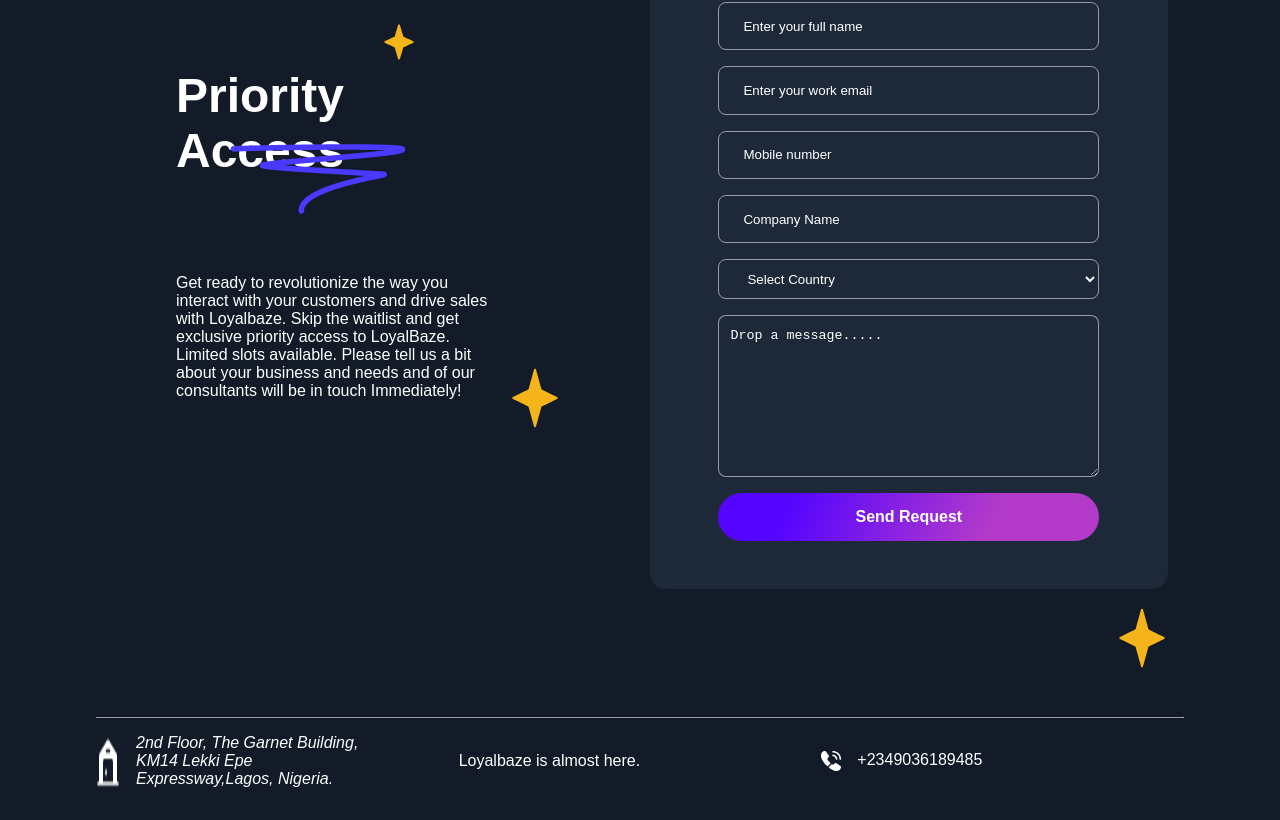
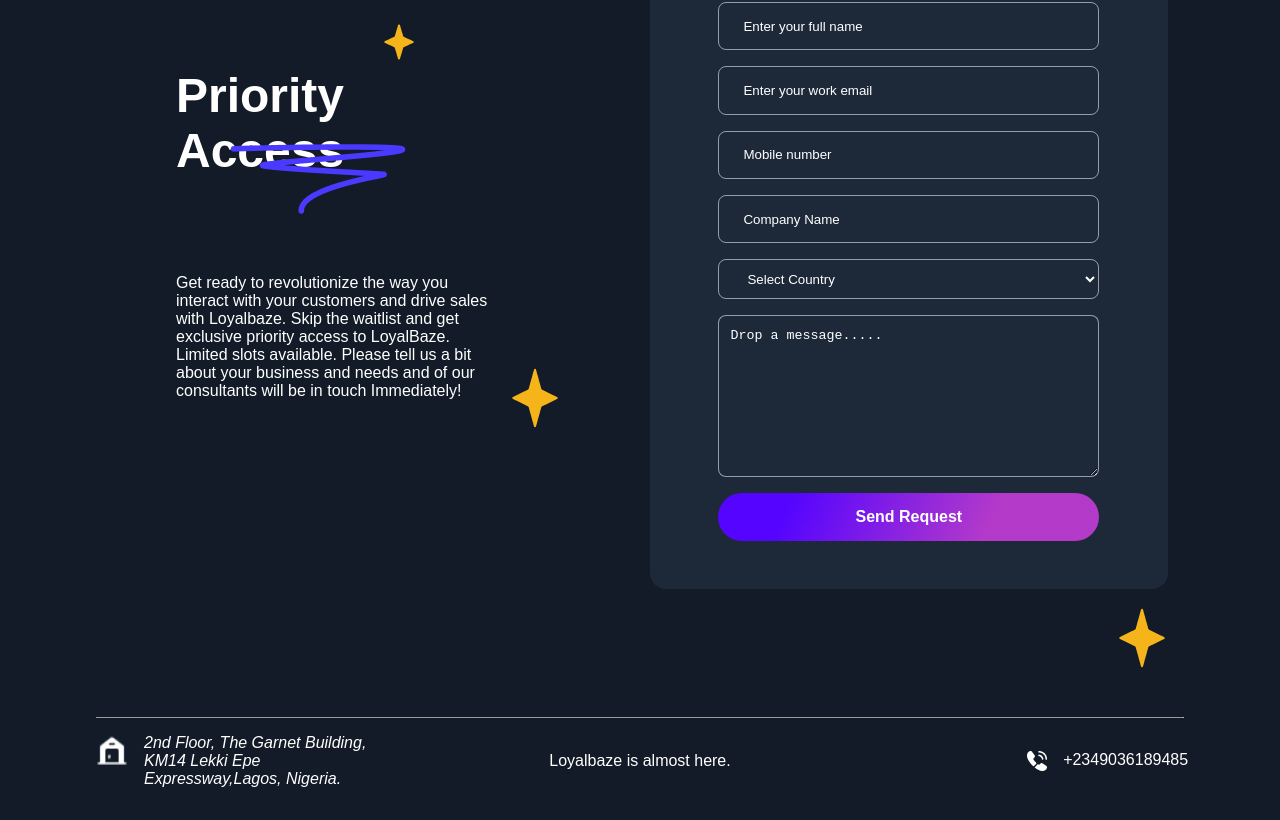
Before and after one commit to Farouk-ayo/yalbaze, a React (Create React App) app: page / in a window 1280 px wide. Shown: the part 958-1778 px from the top of the page. Built offline with nearby package versions, Linux system fonts and the light colour scheme; a web font is replaced by a local one.

Commit message:
litle fix at the footer

```diff
--- a/src/Footer/Footer.module.css
+++ b/src/Footer/Footer.module.css
@@ -128,6 +128,10 @@
   gap: 1rem;
   width: calc(100% / 3);
 }
+.address img {
+  height: 2rem;
+  width: 2rem;
+}
 
 .address address {
   width: 70%;
@@ -136,10 +140,13 @@
 
 footer p {
   width: calc(100% / 3);
+  margin-right: 0;
+  text-align: center;
 }
 
 .phone {
   display: flex;
   gap: 1rem;
   width: calc(100% / 3);
+  justify-content: end;
 }
```
